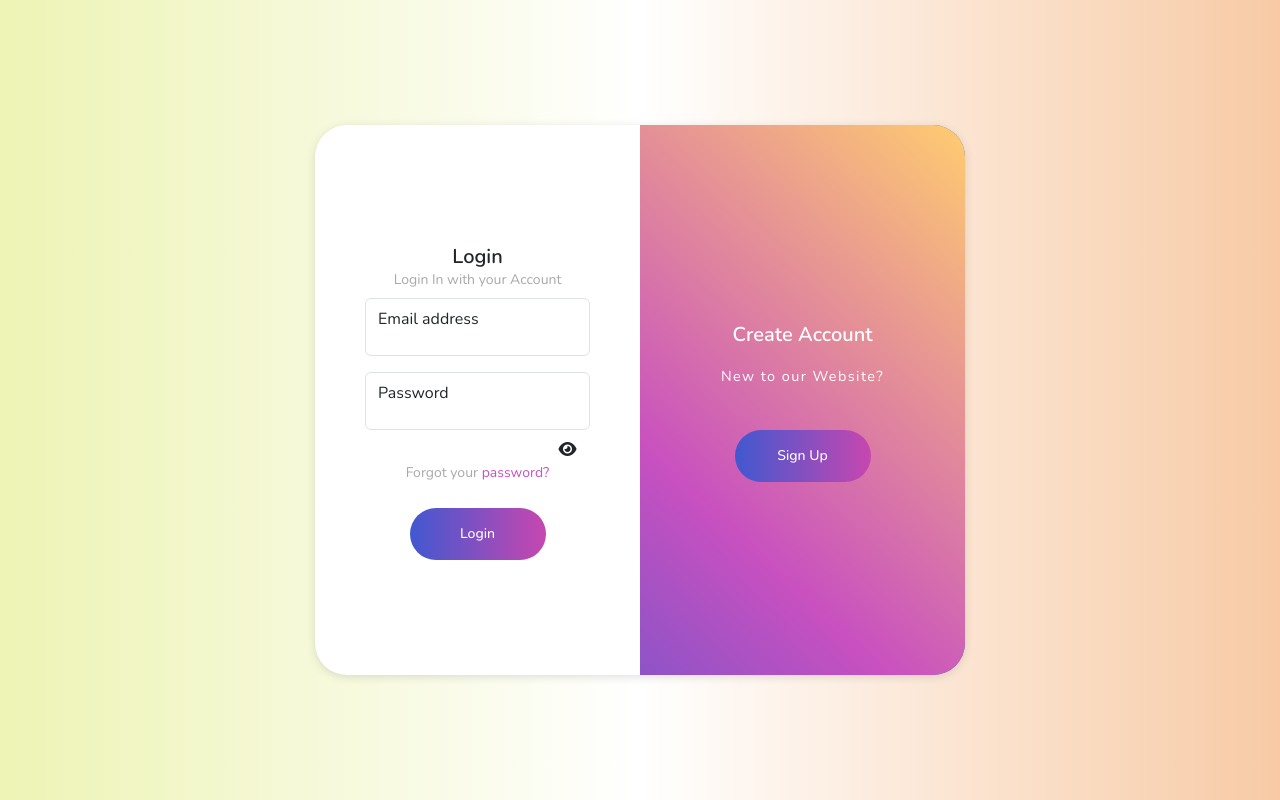
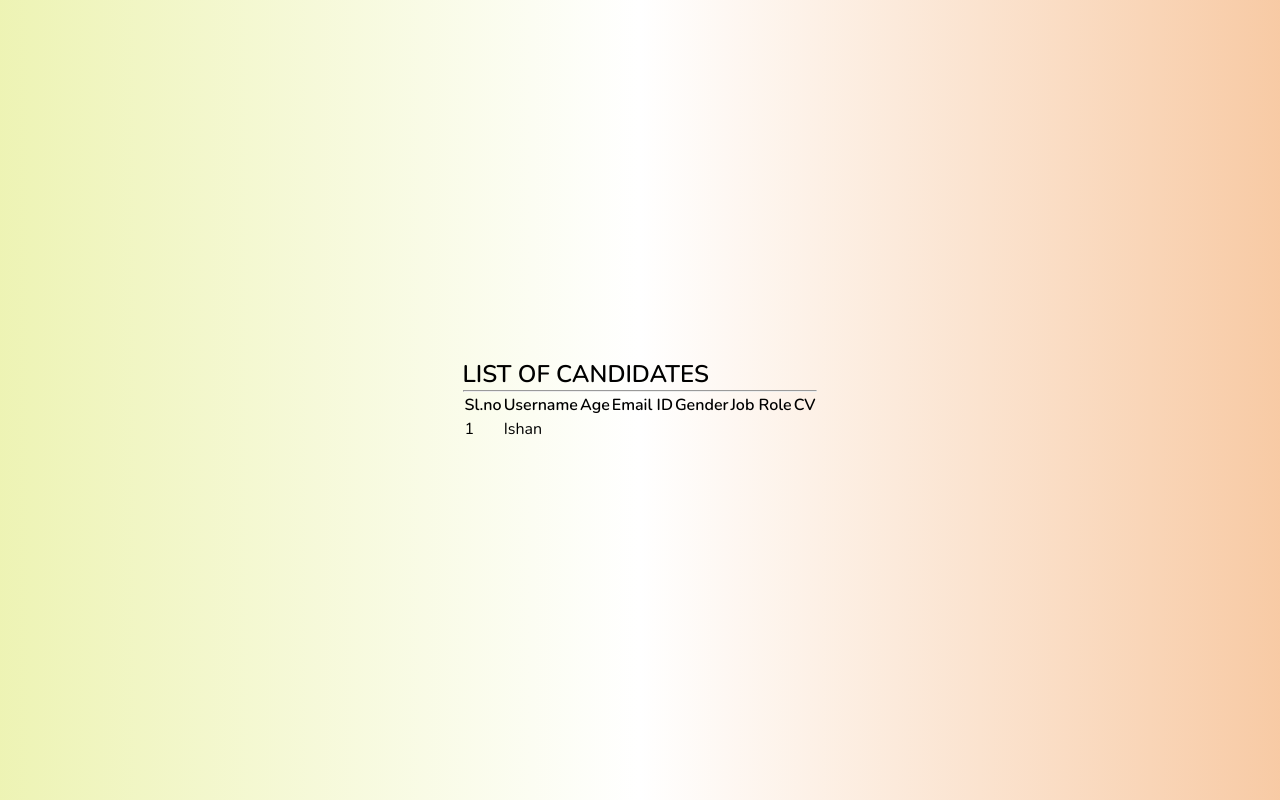
Before and after one commit to Sattwik2003/CV, a PHP site: page /register.html in a window 1280 px wide. Run offline with PHP 8.4, Linux system fonts and the light colour scheme; some libraries are stand-ins or nearby versions.

Commit message:
table making

```diff
--- a/register.html
+++ b/register.html
@@ -5,88 +5,50 @@
   <meta charset="UTF-8" />
   <meta http-equiv="X-UA-Compatible" content="IE=edge" />
   <meta name="viewport" content="width=device-width, initial-scale=1.0" />
-  <title>Login page</title>
-  <link href="https://cdn.jsdelivr.net/npm/bootstrap@5.3.1/dist/css/bootstrap.min.css" rel="stylesheet" integrity="sha384-4bw+/aepP/YC94hEpVNVgiZdgIC5+VKNBQNGCHeKRQN+PtmoHDEXuppvnDJzQIu9" crossorigin="anonymous">
+
+  <title>Table page</title>
   <link rel="stylesheet" href="style.css" />
-  <script src="https://kit.fontawesome.com/7b39153ed3.js" crossorigin="anonymous"></script>
+
 </head>
+<style>
+  #vc{
+  padding: 0;
+  margin: 0;
+  font-family: Verdana, Geneva, Tahoma, sans-serif;
+}
+#table{
+  position: absolute;
+  left:50%;
+  top: 50%;
+  transform: translate(-50%,-50%);
+  border-collapse: collapse;
+  width: 800px;
+  height: 200px;
+  border: 1px solid #bdc3c7;
+  box-shadow: 2px 2px 12px rgba(0,0,0,0.2), -1px -1px 8px rgba(0,0,0,0.2);
+  }
 
+</style>
 <body>
-  <div class="container" id="container">
-
-    <!-- sign Up form section start-->
-    <div class="form sign_up">
-      <form action="#">
-        <!-- heading -->
-        <h1>Create An Account</h1>
-        <span>Use email for registration</span>
-        <!-- input fields start -->
-        <input type="text" placeholder="User Name">
-        <input type="email" placeholder="Email">
-        <input type="password" placeholder="Password">
-        <input type="text" placeholder="Latest Qualification">
-        <input type="number" placeholder="Passout year">
-        <label class="gl">Graduation Level</label>
-        <select id="gl" name="gl">
-        <option value="ug">UG</option>
-        <option value="pg">PG</option>
-        <option value="diploma">DIPLOMA</option>
-        <option value="other">OTHERS</option></select>
-        <label class="city">Prefered location</label>
-        <input id="city" name="city" list="cities">
-        <datalist id="cities">
-            <option value="ug"></option>
-            <option value="pg"></option>
-            <option value="diploma"></option>
-            <option value="other"></option></datalist>
-
-        <button>Create Account</button>
-        <!-- input fields end -->
-      </form>
-    </div>
-    <!-- sign Up form section end-->
-
-    <!-- sign in form section start-->
-    <div class="form sign_in">
-      <form action="#">
-        <!-- heading -->
-        <h1>Login</h1>
-        <span>Login In with your Account</span>
-        <!-- input fields start -->
-        <div class="form-floating">
-          <input type="email" class="form-control" id="floatingInput" placeholder="name@example.com">
-          <label for="floatingInput">Email address</label>
-        </div>
-        <div class="form-floating">
-          <input type="password" class="form-control" id="floatingPassword" placeholder="Password"><i class="fa-solid fa-eye" id="eye"></i>
-          <label for="floatingPassword">Password</label>
-        </div>
-        <span>Forgot your <span class="forgot">password?</span></span>
-        <button>Login</button>
-        <!-- input fields end -->
-      </form>
-    </div>
-    <!-- sign in form section end-->
-    <!-- overlay section start-->
-    <div class="overlay-container">
-      <div class="overlay">
-        <div class="overlay-pannel overlay-left">
-          <h1>Already have an account</h1>
-          <p>Please Login</p>
-          <button id="signIn" class="overBtn">SignIn</button>
-        </div>
-        <div class="overlay-pannel overlay-right">
-          <h1>Create Account</h1>
-          <p>New to our Website?</p>
-          <button id="signUp" class="overBtn">Sign Up</button>
-        </div>
-      </div>
-    </div>
-    <!-- overlay section start-->
+  <div class="vc">
+  <h2> LIST OF CANDIDATES</h2>
+  <hr>
+  <table>
+    <tr id="header">
+      <th>Sl.no</th>
+      <th>Username</th>
+      <th>Age</th>
+      <th>Email ID</th>
+      <th>Gender</th>
+      <th>Job Role</th>
+      <th>CV</th>
+    </tr>
+    <tr>
+      <td>1</td>
+      <td>Ishan</td>
+    </tr>
+  </table>
   </div>
-  <script src="script.js"></script>
-  <script src="https://cdn.jsdelivr.net/npm/@popperjs/core@2.11.8/dist/umd/popper.min.js" integrity="sha384-I7E8VVD/ismYTF4hNIPjVp/Zjvgyol6VFvRkX/vR+Vc4jQkC+hVqc2pM8ODewa9r" crossorigin="anonymous"></script>
-<script src="https://cdn.jsdelivr.net/npm/bootstrap@5.3.1/dist/js/bootstrap.min.js" integrity="sha384-Rx+T1VzGupg4BHQYs2gCW9It+akI2MM/mndMCy36UVfodzcJcF0GGLxZIzObiEfa" crossorigin="anonymous"></script>
 </body>
 
 </html>
--- a/style.css
+++ b/style.css
@@ -279,6 +279,19 @@
   left: 90px;
   margin-top: -2%;
 }
-.region{
-  margin-left: 8px;
+#vc{
+  padding: 0;
+  margin: 0;
+  font-family: Verdana, Geneva, Tahoma, sans-serif;
 }
+#table{
+  position: absolute;
+  left:50%;
+  top: 50%;
+  transform: translate(-50%,-50%);
+  border-collapse: collapse;
+  width: 800px;
+  height: 200px;
+  border: 1px solid #bdc3c7;
+  box-shadow: 2px 2px 12px rgba(0,0,0,0.2), -1px -1px 8px rgba(0,0,0,0.2);
+  }
```
